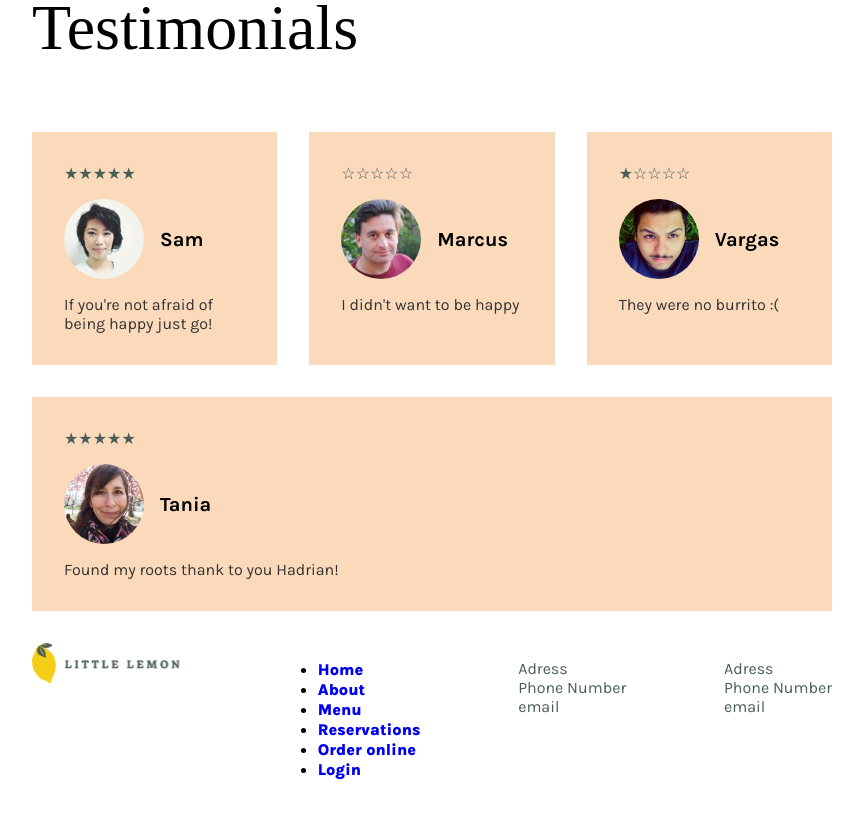
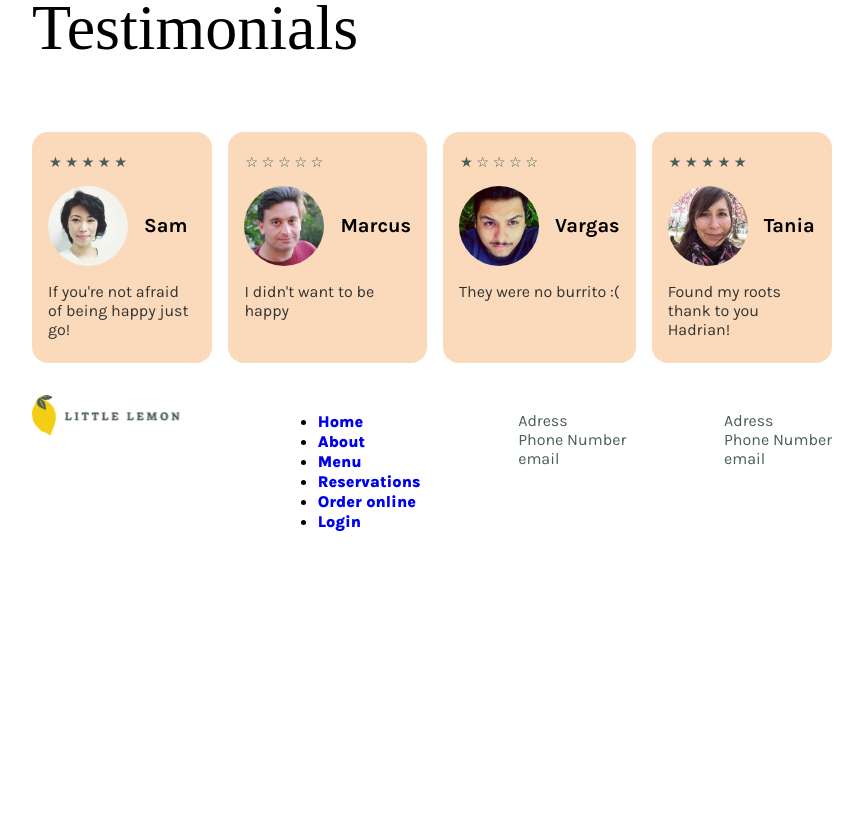
Before and after one commit to trberrido/capstone, a React (Create React App) app: page / in a window 1280 px wide. Shown: the part 1140-1957 px from the top of the page, without its empty margins (208-1071 px from the left). After the commit the page ends 1719 px from the top, so only its background shows below. Built offline with nearby package versions, Linux system fonts and the light colour scheme; a web font is replaced by a local one.

Commit message:
testimonial fix

```diff
--- a/src/components/customerssay.css
+++ b/src/components/customerssay.css
@@ -5,19 +5,26 @@
 .reviews-container {
 	display: flex;
 	flex-direction: row;
-	gap: 2rem;
+	gap: 1rem;
 	flex-wrap: wrap;
 }
 
 .review-card {
-	flex-basis: 10%;
+	flex-basis: 20%;
 	flex-grow: 1;
 	flex-shrink: 1;
 	background-color: var(--s2);
+	border-radius: 1rem;
 }
 
 .review-card__padding {
-	padding: 1rem 2rem
+	padding: .5rem 1rem;
+}
+
+.review-card__rating {
+	text-align: center;
+	width: 5rem;
+	font-size: .9rem;
 }
 
 .review-card__id {
```
Also changed, not shown: src/components/CustomersSay.jsx (+6 -6 lines).
